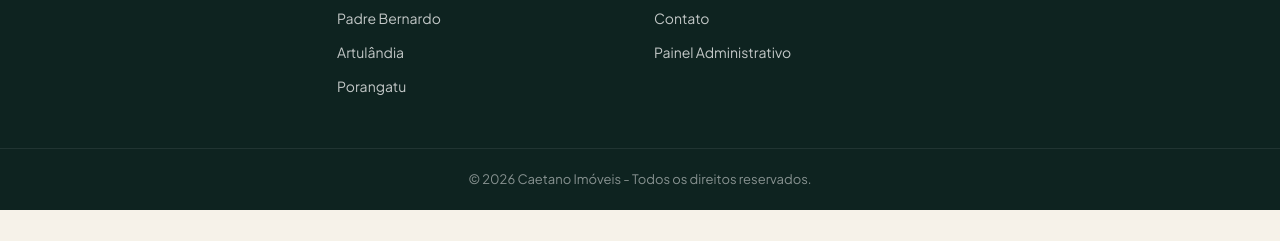
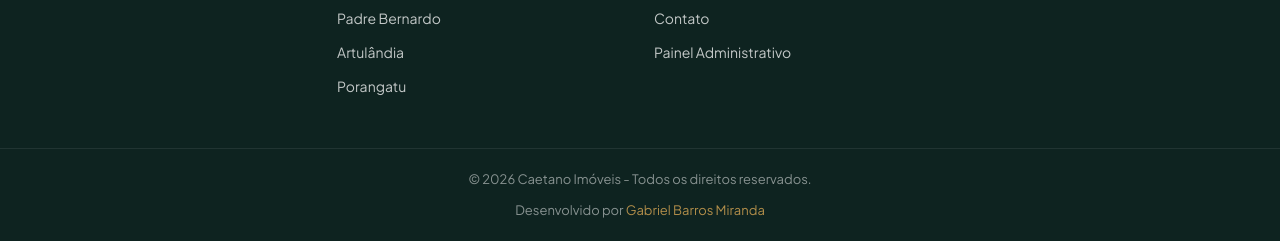
Before and after one commit to Drevolo/caetano-imoveis, a plain HTML site: page index.html in a window 1280 px wide. Shown: the part 4112-4353 px from the top of the page. Before the commit the page ends 4322 px from the top, so only its background shows below. Drawn offline with nearby package versions, Linux system fonts and the light colour scheme; no server answers.

Commit message:
feat: crédito de desenvolvimento no rodapé

```diff
--- a/css/style.css
+++ b/css/style.css
@@ -737,6 +737,9 @@ h1, h2, h3, h4, h5, h6 {
 .footer-contact a:hover { color: var(--gold); }
 
 .footer-bottom { border-top: 1px solid rgba(255, 255, 255, 0.08); padding: 18px 0; text-align: center; font-size: 13px; color: rgba(255, 255, 255, 0.5); }
+.footer-credit { display: block; margin-top: 6px; }
+.footer-credit a { color: var(--gold); transition: color .2s ease; }
+.footer-credit a:hover { color: #fff; text-decoration: underline; }
 
 /* ===== WHATSAPP FLOAT ===== */
 .whatsapp-float {
--- a/index.html
+++ b/index.html
@@ -468,6 +468,7 @@
     <div class="footer-bottom">
       <div class="container">
         &copy; <span id="year"></span> Caetano Imóveis - Todos os direitos reservados.
+        <span class="footer-credit">Desenvolvido por <a href="#" target="_blank" rel="noopener">Gabriel Barros Miranda</a></span>
       </div>
     </div>
   </footer>
```
Also changed, not shown: imovel.html (+1 -0 lines).
